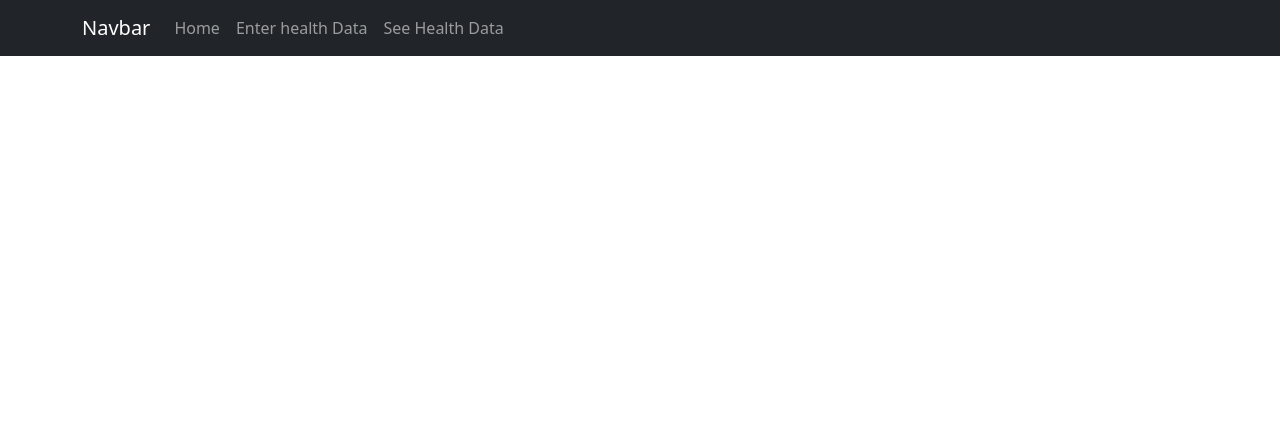
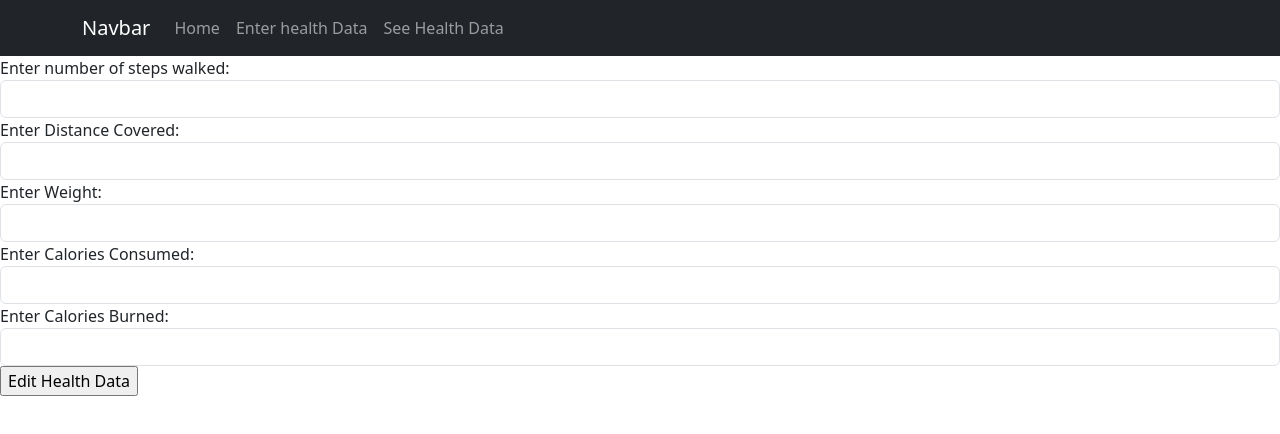
Before and after one commit to JosephShortt/DataRepProjectHealthTracker, a React (Create React App) app: page /update/1 in a window 1280 px wide. Shown: the top 434 px of the page. Built offline with nearby package versions, Linux system fonts and the light colour scheme; no server answers.

Commit message:
Create update function

```diff
--- a/src/App.js
+++ b/src/App.js
@@ -4,6 +4,7 @@ import './App.css';
 import Home from './components/Home';
 import AddHealthData from './components/CreateHealth';
 import ReadHealthData from './components/ReadHealth';
+import Update from './components/update';
 function App() {
   return (
     <Router>
@@ -12,6 +13,8 @@ function App() {
       <Route path="/home" element={<Home/>} />
       <Route path="/addHealth" element={<AddHealthData/>} />
       <Route path="/readHealth" element={<ReadHealthData/>} />
+      <Route path='/update/:id' element={<Update />} />
+
     </Routes>
   </Router>
   );
--- a/src/components/EntryItem.js
+++ b/src/components/EntryItem.js
@@ -1,5 +1,7 @@
 import { useEffect } from "react"; // Importing the use effext from react
 import Card from 'react-bootstrap/Card'; //Importing card component from bootstrap
+import { Link } from 'react-router-dom';
+import Button from "react-bootstrap/Button";
 
 function EntryItem(props) {
   useEffect(() => {
@@ -20,6 +22,8 @@ function EntryItem(props) {
             <footer>{props.myEntry.caloriesIn}</footer>
           </blockquote>
         </Card.Body>
+        <Link to={"/update/" + props.myEntry._id} className="btn btn-primary">Update</Link>
+
       </Card>
     </div>
   );
--- /dev/null
+++ b/src/components/update.js
@@ -0,0 +1,93 @@
+
+import React from 'react';
+import { useParams } from 'react-router-dom';
+import { useState, useEffect } from 'react';
+import axios from 'axios';
+import { useNavigate } from "react-router-dom";
+
+export default function Update(props) {
+  let { id } = useParams();
+  const [steps, setSteps] = useState('');
+  const [distance, setDistance] = useState('');
+  const [weight, setWeight] = useState('');
+  const [caloriesIn, setCaloriesIn] = useState('');
+  const [caloriesOut, setCaloriesOut] = useState('');
+  const navigate = useNavigate();
+
+useEffect(() => {
+    axios.get('http://localhost:4000/api/entry/' + id)
+        .then((response) => {
+            setSteps(response.data.steps);
+            setDistance(response.data.distance);
+            setWeight(response.data.weight);
+            setCaloriesIn(response.data.caloriesIn);
+            setCaloriesOut(response.data.caloriesOut);
+        })
+        .catch((error) => {
+            console.log(error);
+        });
+}, [id]);
+
+const handleSubmit = (event) => {
+    event.preventDefault();
+    const newEntry = { id, steps, distance, weight, caloriesIn,caloriesOut };
+    axios.put('http://localhost:4000/api/entry/' + id, newEntry)
+        .then((res) => {
+            console.log(res.data);
+            navigate('/readHealth');
+        });
+}
+
+return (
+    <div>
+    <form onSubmit={handleSubmit}>
+      <div className="form-group">
+        <label>Enter number of steps walked: </label>
+        <input type="text"
+          className="form-control"
+          value={steps}
+          onChange={(e) => { setSteps(e.target.value) }}
+        />
+      </div>
+
+      <div className="form-group">
+        <label>Enter Distance Covered: </label>
+        <input type="text"
+          className="form-control"
+          value={distance}
+          onChange={(e) => { setDistance(e.target.value) }}
+        />
+      </div>
+
+      <div className="form-group">
+        <label>Enter Weight: </label>
+        <input type="text"
+          className="form-control"
+          value={weight}
+          onChange={(e) => { setWeight(e.target.value) }}
+        />
+      </div>
+
+      <div className="form-group">
+        <label>Enter Calories Consumed: </label>
+        <input type="text"
+          className="form-control"
+          value={caloriesIn}
+          onChange={(e) => { setCaloriesIn(e.target.value) }}
+        />
+      </div>
+
+      <div className="form-group">
+        <label>Enter Calories Burned: </label>
+        <input type="text"
+          className="form-control"
+          value={caloriesOut}
+          onChange={(e) => { setCaloriesOut(e.target.value) }}
+        />
+      </div>
+
+      <input type="submit" value="Edit Health Data" />
+    </form>
+  </div>
+);
+}
```
Also changed, not shown: 1 other file (tests, documents, lock files or other folders).
